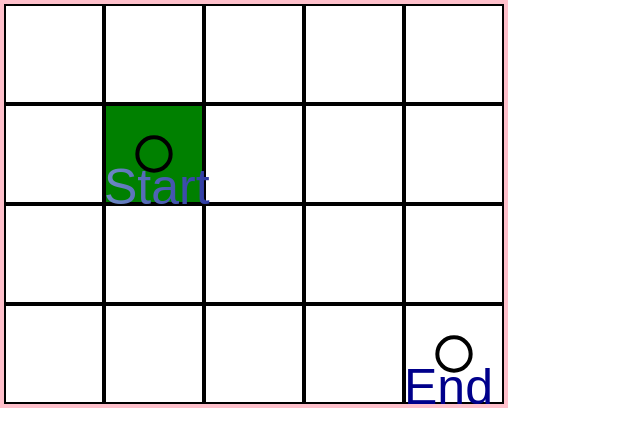
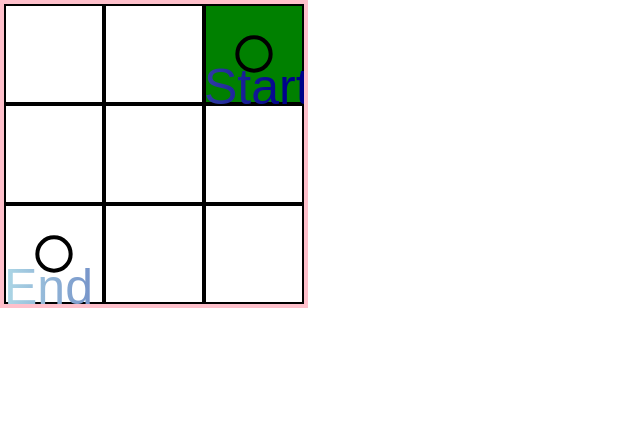
Before and after one commit to milan-jp-digiuseppe/milan-jp-digiuseppe.github.io, a React (Create React App) app: page / in a window 1280 px wide. Shown: the top 446 px of the page, without its empty margins (0-640 px from the left). Built offline with nearby package versions, Linux system fonts and the light colour scheme.

Commit message:
change daily puzzle based on day of week

```diff
--- a/src/App.js
+++ b/src/App.js
@@ -3,8 +3,9 @@ import PuzzleBoard from "./PuzzleBoard";
 import PuzzleConfig from "./puzzleConfig";
 
 const App = () => {
-  const config = PuzzleConfig.deserialize(dailyPuzzles[1]);
-  console.log(config.toString());
+  const today = new Date();
+  const dailyPuzzleIndex = (today.getDay() + 6) % 7;
+  const config = PuzzleConfig.deserialize(dailyPuzzles[dailyPuzzleIndex]);
 
   return (
     <PuzzleBoard
--- a/src/dailyPuzzles.js
+++ b/src/dailyPuzzles.js
@@ -1,9 +1,24 @@
 export const dailyPuzzles = [
   [
+    [1, 0],
+    [2, 3],
+  ],
+  [
+    [5, 4, 1],
+    [6, 3, 2],
+    [7, 0, 0],
+  ],
+  [
     [1, 0, 0, 0],
-    [2, 0, 0, 0],
-    [3, 4, 5, 6],
-    [0, 0, 0, 7],
+    [2, 0, 6, 7],
+    [3, 4, 5, 8],
+    [0, 0, 0, 9],
+  ],
+  [
+    [0, 5, 6, 0],
+    [3, 4, 7, 0],
+    [2, 0, 8, 9],
+    [1, 0, 0, 10],
   ],
   [
     [3, 4, 5, 0, 0],
@@ -11,4 +26,19 @@ export const dailyPuzzles = [
     [0, 8, 7, 0, 0],
     [0, 9, 10, 11, 12],
   ],
+  [
+    [0, 0, 0, 0, 0],
+    [0, 2, 1, 14, 13],
+    [4, 3, 0, 11, 12],
+    [5, 0, 9, 10, 0],
+    [6, 7, 8, 0, 0],
+  ],
+  [
+    [0, 2, 3, 4, 5, 0],
+    [0, 1, 0, 7, 6, 0],
+    [0, 0, 9, 8, 0, 0],
+    [0, 11, 10, 0, 0, 0],
+    [0, 12, 13, 14, 17, 0],
+    [0, 0, 0, 15, 16, 0],
+  ],
 ];
```
